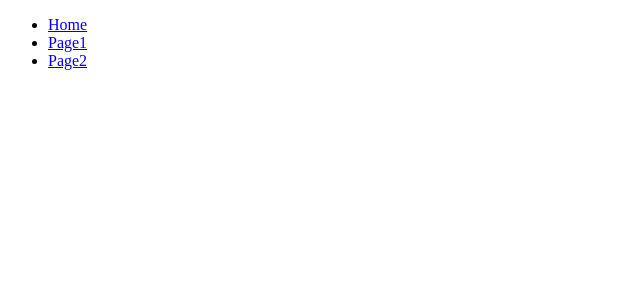
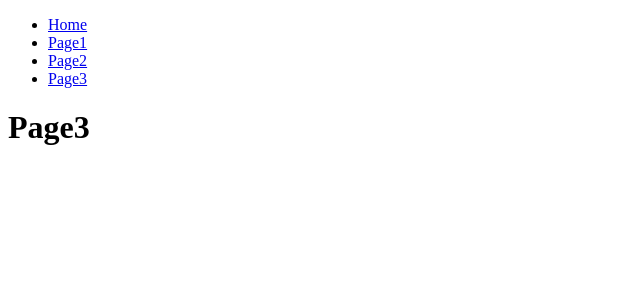
Before and after one commit to nilswg/ts-webpack-example, a React app: page /page3 in a window 1280 px wide. Before the commit this address had no page. Shown: the top 300 px of the page, without its empty margins (0-640 px from the left). Built offline with nearby package versions, Linux system fonts and the light colour scheme.

Commit message:
[add] 添加 page3

```diff
--- a/src/App.tsx
+++ b/src/App.tsx
@@ -4,12 +4,14 @@ import { Home } from './pages';
 import { Page1 } from './pages/page1';
 import { Page2 } from './pages/page2';
 import './index.css';
+import { Page3 } from './pages/page3';
 
 export const App: React.FC = () => {
     const routes = [
         { url: '/', name: 'Home', Element: Home },
         { url: '/page1', name: 'Page1', Element: Page1 },
         { url: '/page2', name: 'Page2', Element: Page2 },
+        { url: '/page3', name: 'Page3', Element: Page3 },
     ];
 
     return (
--- /dev/null
+++ b/src/pages/page3.tsx
@@ -0,0 +1,9 @@
+import React from 'react';
+
+export const Page3: React.FC = () => {
+    return (
+        <div>
+            <h1>Page3</h1>
+        </div>
+    );
+};
```
